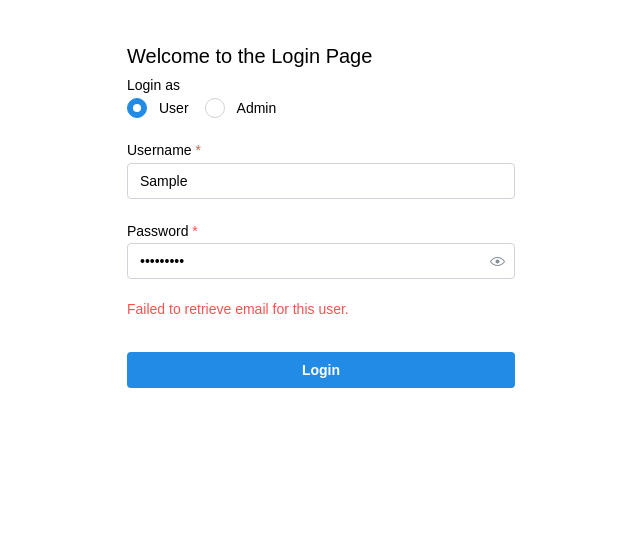
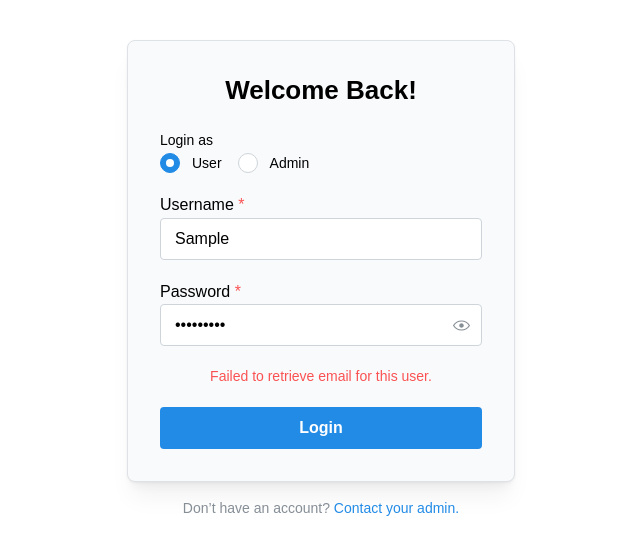
Before and after one commit to denzelloke/Hack4Good, a React (Vite) app: page /login in a window 1280 px wide. Both pictures are taken after typing "Sample", "Sample123" into the empty fields and a click on the button "Login". Shown: the top 554 px of the page, without its empty margins (319-959 px from the left). Built offline with nearby package versions, Linux system fonts and the light colour scheme; no server answers; the database is empty.

Commit message:
glow up login

```diff
--- a/src/components/userComponents/auctionComponents/AuctionItemDetails.tsx
+++ b/src/components/userComponents/auctionComponents/AuctionItemDetails.tsx
@@ -12,7 +12,7 @@ function AuctionItemDetails({ name, description, currentBid }: AuctionItemDetail
             <Group style={{ justifyContent: 'space-between', marginTop: '16px', marginBottom: '8px' }}>
                 <Title order={2}>{name}</Title>
                 <Badge style={{ backgroundColor: 'green', fontSize: '1rem' }}>
-                    Current Bid: {currentBid} credits
+                    Current Bid: {currentBid} points
                 </Badge>
             </Group>
             <Text size="sm" color="dimmed">
--- a/src/pages/Login.tsx
+++ b/src/pages/Login.tsx
@@ -1,7 +1,18 @@
 import { useState } from "react";
 import { useNavigate } from "react-router-dom";
 import { useAuth } from "../backend/authProvider";
-import { TextInput, PasswordInput, Button, Group, Text, Container, Radio } from "@mantine/core";
+import {
+  TextInput,
+  PasswordInput,
+  Button,
+  Group,
+  Text,
+  Container,
+  Radio,
+  Paper,
+  Title,
+  Divider,
+} from "@mantine/core";
 
 export default function Login() {
   const navigate = useNavigate();
@@ -17,8 +28,8 @@ export default function Login() {
     setError(null);
 
     try {
-      await login(username, password, isAdmin == "admin");
-      if (isAdmin == "admin") {
+      await login(username, password, isAdmin === "admin");
+      if (isAdmin === "admin") {
         navigate("/admin");
       } else {
         navigate("/");
@@ -30,9 +41,18 @@ export default function Login() {
 
   return (
     <Container size={420} my={40}>
-      <Text size="xl">
-        Welcome to the Login Page
-      </Text>
+      <Paper
+        radius="md"
+        p="xl"
+        withBorder
+        shadow="md"
+        style={{ backgroundColor: "#f9fafc" }}
+      >
+        <Title align="center" order={2} mb="lg">
+          Welcome Back!
+        </Title>
+
+
         <form onSubmit={handleSubmit}>
           <Radio.Group
             label="Login as"
@@ -40,7 +60,7 @@ export default function Login() {
             onChange={(value) => setIsAdmin(value)}
             mb="lg"
           >
-          <Group>
+            <Group position="center" spacing="xl">
               <Radio value="user" label="User" />
               <Radio value="admin" label="Admin" />
             </Group>
@@ -52,6 +72,7 @@ export default function Login() {
             value={username}
             onChange={(e) => setUsername(e.target.value)}
             required
+            size="md"
             mb="lg"
           />
 
@@ -61,15 +82,25 @@ export default function Login() {
             value={password}
             onChange={(e) => setPassword(e.target.value)}
             required
+            size="md"
             mb="lg"
           />
 
-        {error && <Text color="red" size="sm">{error}</Text>}
+          {error && (
+            <Text color="red" size="sm" align="center" mb="lg">
+              {error}
+            </Text>
+          )}
 
-        <Button fullWidth type="submit" loading={loading} mt="xl">
+          <Button fullWidth type="submit" loading={loading} mt="lg" size="md">
             Login
           </Button>
         </form>
+      </Paper>
+
+      <Text align="center" size="sm" mt="md" color="dimmed">
+        Don’t have an account? <Text component="a" color="blue">Contact your admin.</Text>
+      </Text>
     </Container>
   );
 }
--- a/src/pages/admin/Inventory.tsx
+++ b/src/pages/admin/Inventory.tsx
@@ -63,7 +63,6 @@ export default function Inventory() {
         break; // "none" does not sort
     }
 
-    console.log('setfilteredProduct',filteredProducts, filtered);
     setFilteredProducts(filtered);
   }, [selectedCategory, stockFilter, sortOption, products]); // Re-run when any of these values change
 
--- a/src/pages/user/Auction.tsx
+++ b/src/pages/user/Auction.tsx
@@ -8,7 +8,7 @@ import AuctionCard from '../../components/userComponents/auctionComponents/Aucti
 import Leaderboard from '../../components/userComponents/auctionComponents/Leaderboard';
 
 export default function AuctionPage() {
-  const minimumIncrement = 10; // should be changeable by admin
+  const minimumIncrement = 10;
   const [auctionItem, setAuctionItem] = useState<AuctionItem | null>(null);
   const [bids, setBids] = useState<AuctionBid[]>([]); // Updated type to array
   const [users, setUsers] = useState<User[]>([]); // Add users state
@@ -33,7 +33,6 @@ export default function AuctionPage() {
   }, []);
 
   const handlePlaceBid = async (bid : number) => {
-    console.log('Place Bid clicked', bid);
     if (!auctionItem || !auctionItem.id){
       throw new Error("Cannot placed bid yet.");
     }
@@ -52,8 +51,6 @@ export default function AuctionPage() {
     return <Text>Loading auction item...</Text>;
   }
 
-  console.log('prefilter bids',bids);
-
   return (
     <Container size="md" py="xl">
       <AuctionCard
```
Lines whose indentation alone changed are shown as unchanged.
